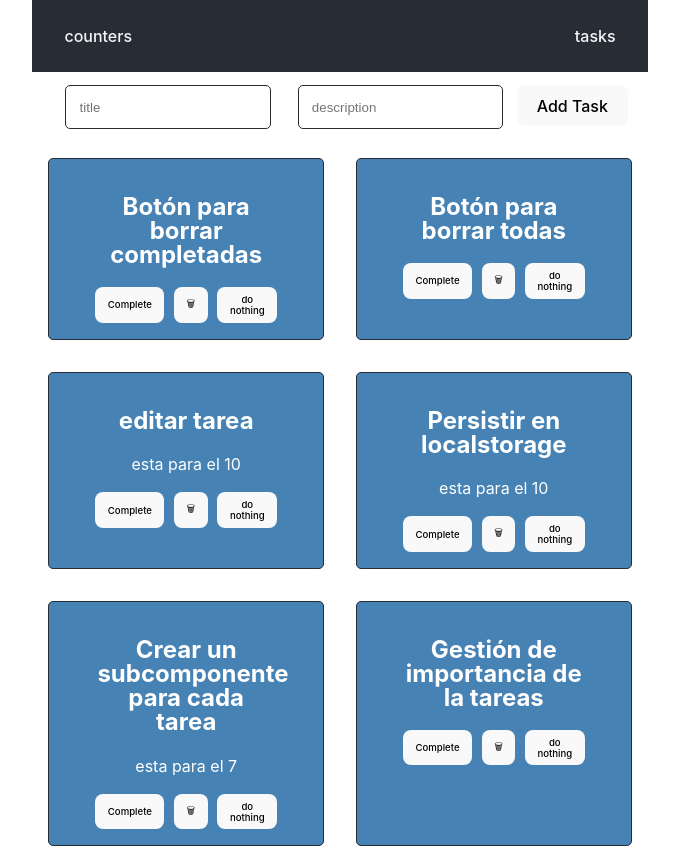
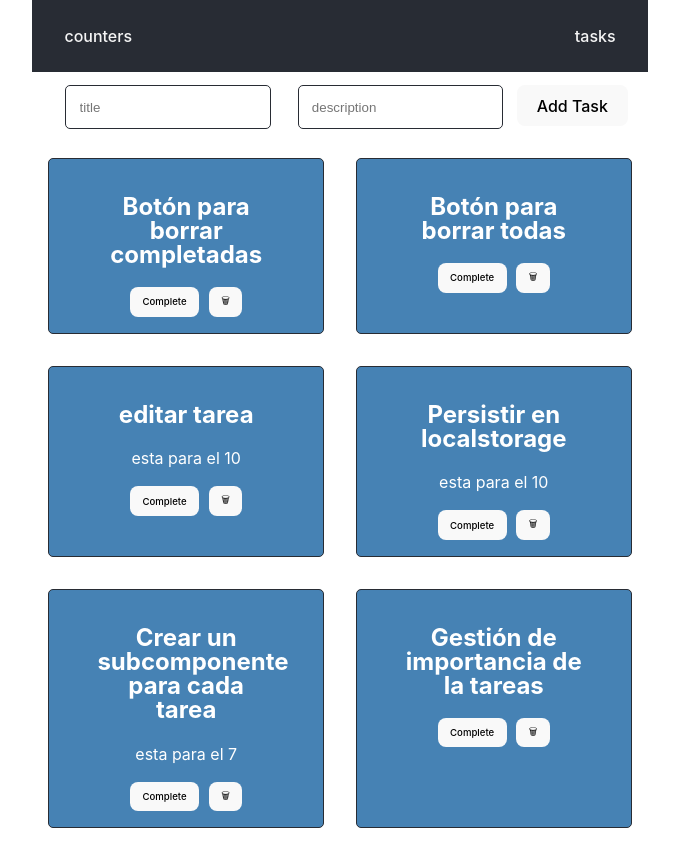
Before and after one commit to GeeksHubsAcademy/fsd-vlc-22-react-vite, a React (Vite) app: page /tasks in a window 1280 px wide. Shown: the top 848 px of the page, without its empty margins (300-979 px from the left). Built offline with nearby package versions, Linux system fonts and the light colour scheme.

Commit message:
chore: extract to Task component

```diff
--- /dev/null
+++ b/src/components/Task.css
@@ -0,0 +1,14 @@
+
+.task {
+    /* min-width: 300px; */
+    border: 1px solid #282c34;
+    border-radius: 5px;
+    background-color: steelblue;
+    color: white;
+    padding: 1em 3em;
+    margin: 1em;
+}
+.task.completed {
+    text-decoration: line-through;
+    opacity: 0.6;
+}
--- /dev/null
+++ b/src/components/Task.jsx
@@ -0,0 +1,24 @@
+import "./Task.css";
+function Task({ taskData, deleteById, toggleCompletedById }) {
+  return (
+    <div
+      className={"task " + (taskData.completed ? "completed" : "uncompleted")}
+    >
+      <h2>{taskData.title}</h2>
+      <p>{taskData.description}</p>
+      <div className="actions">
+        <button
+          className="toggleComplete"
+          onClick={() => toggleCompletedById(taskData.id)}
+        >
+          {taskData.completed ? "Uncomplete" : "Complete"}
+        </button>
+        <button className="trash" onClick={() => deleteById(taskData.id)}>
+          🗑
+        </button>
+      </div>
+    </div>
+  );
+}
+
+export default Task;
--- a/src/pages/Tasks.css
+++ b/src/pages/Tasks.css
@@ -2,19 +2,6 @@
     display: grid;
     grid-template-columns: repeat(auto-fill, minmax(300px, 1fr));
     height: 100%;
-}
-.task {
-    /* min-width: 300px; */
-    border: 1px solid #282c34;
-    border-radius: 5px;
-    background-color: steelblue;
-    color: white;
-    padding: 1em 3em;
-    margin: 1em;
-}
-.task.completed {
-    text-decoration: line-through;
-    opacity: 0.6;
 }
 .addTask input {
     padding: 1em;
--- a/src/pages/Tasks.jsx
+++ b/src/pages/Tasks.jsx
@@ -1,6 +1,7 @@
 import { useEffect, useReducer, useState } from "react";
+import Task from "../components/Task";
 import "./Tasks.css";
-const STATE_SAVED_AT = "state1"
+const STATE_SAVED_AT = "state1";
 function createActionToCreateTask(title, description) {
   return {
     type: "CREATE_TASK",
@@ -54,8 +55,8 @@ const initialState = {
   }],
 };
 
-const savedState = JSON.parse(localStorage.getItem(STATE_SAVED_AT)) ?? initialState;
-console.log(savedState);
+const savedState = JSON.parse(localStorage.getItem(STATE_SAVED_AT)) ??
+  initialState;
 
 function reducer(state, action) {
   switch (action.type) {
@@ -127,27 +128,12 @@ function Tasks(props) {
       </section>
       <section className="tasks">
         {state.tasks.map((task) => (
-          <div
-            className={"task " + (task.completed ? "completed" : "uncompleted")}
+          <Task
+            taskData={task}
+            deleteById={deleteTask}
+            toggleCompletedById={toggleCompleted}
             key={task.id}
-          >
-            <h2>{task.title}</h2>
-            <p>{task.description}</p>
-            <div className="actions">
-              <button
-                className="toggleComplete"
-                onClick={() => toggleCompleted(task.id)}
-              >
-                {task.completed ? "Uncomplete" : "Complete"}
-              </button>
-              <button className="trash" onClick={() => deleteTask(task.id)}>
-                🗑
-              </button>
-              <button onClick={() => dispatch({ type: "unknown" })}>
-                do nothing
-              </button>
-            </div>
-          </div>
+          />
         ))}
       </section>
     </div>
```
